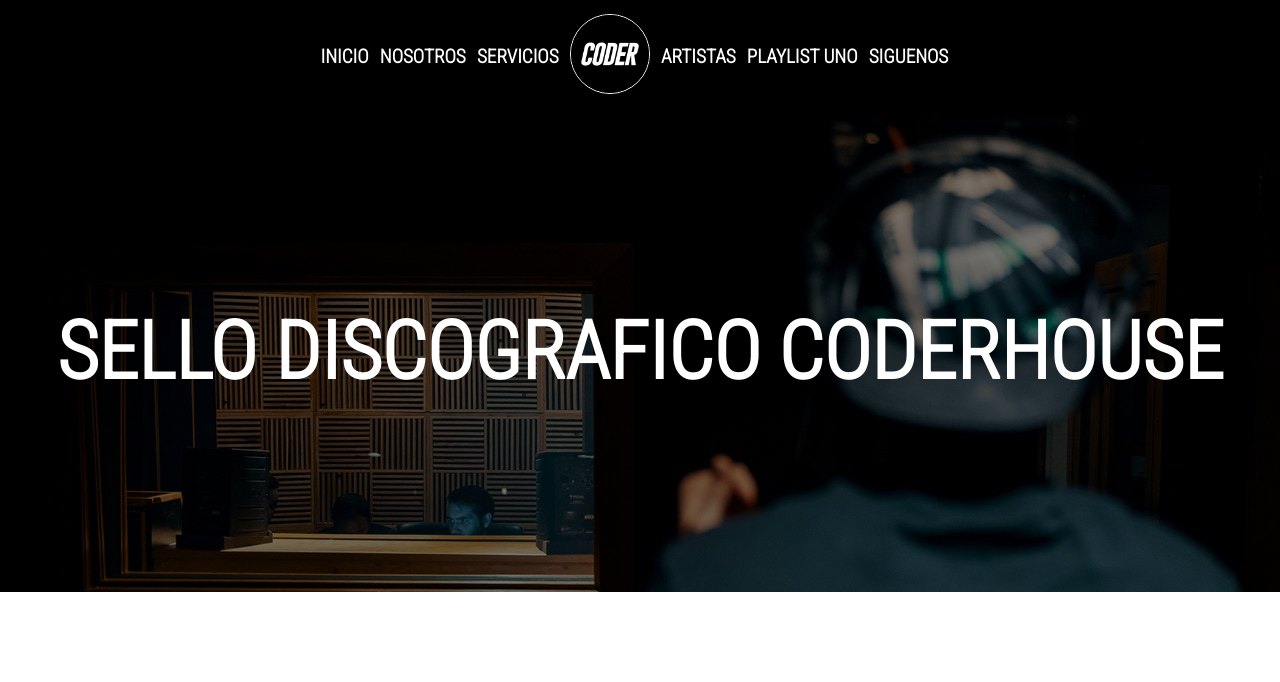
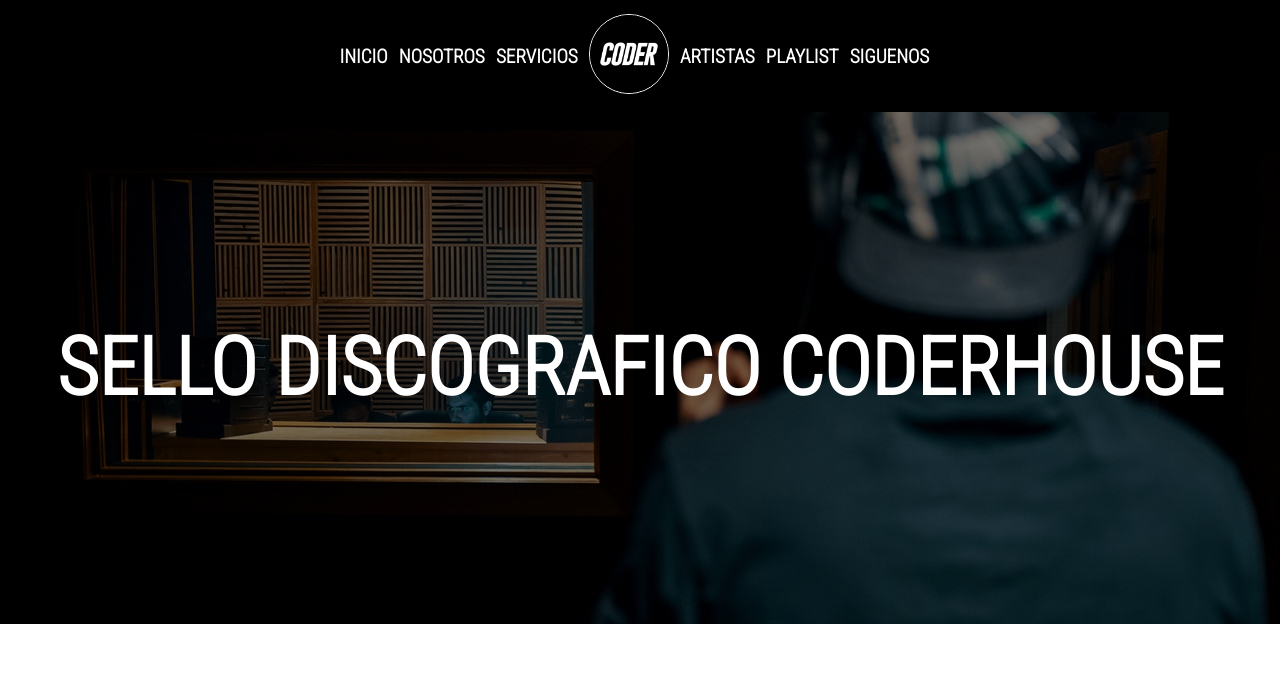
Before and after one commit to JuanVidal03/agregando-git-a-mi-proyecto, a plain HTML site: page index.html in a window 1280 px wide. Shown: the top 682 px of the page. Drawn offline with Linux system fonts and the light colour scheme.

Commit message:
cambio en el navbar

```diff
--- a/index.html
+++ b/index.html
@@ -40,7 +40,7 @@
                     <a href="#artistas" class="nav-item">Artistas</a>
                 </li>
                 <li>
-                    <a href="#playlist"class="nav-item">Playlist uno</a>
+                    <a href="#playlist"class="nav-item">Playlist</a>
                 </li>
                 <li>
                     <a href="#contacto"class="nav-item">Siguenos</a>
--- a/style.css
+++ b/style.css
@@ -18,6 +18,7 @@ header{
     display: flex;
     justify-content: center;
     align-items: center;
+    position: fixed;
 }
 
 li{
@@ -47,8 +48,12 @@ li{
 
 .nav li{
     padding-right: .7rem;
+    transition: all .5s;
 }
 
+.nav li:hover{
+    transform: scale(1.1) translateY(-7px);
+}
 /* Fin estilos header */
 
 /* estilos section 1 */
@@ -61,10 +66,11 @@ li{
     )
     ,url("./multimedia/estudio.jpg");
     background-attachment: fixed;
-    height: 30rem;
+    height:39rem;
     background-size: cover;
     display: flex;
     text-align: center;
+    padding-top: 7rem;
 }
 
 /* estilos generales */
```
